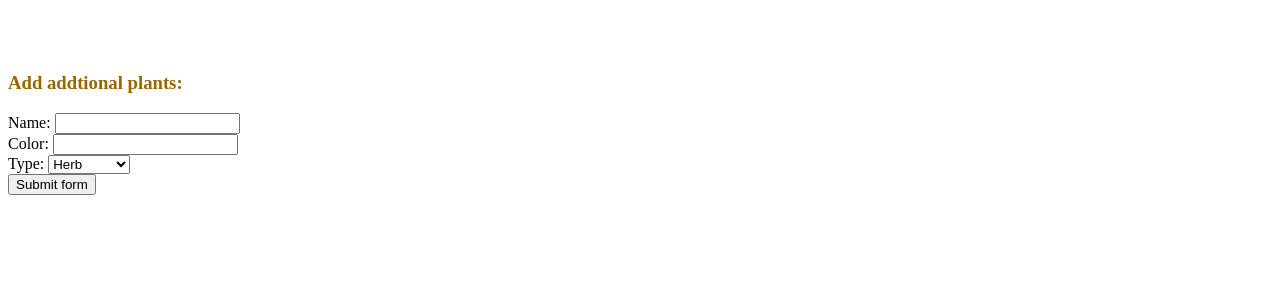
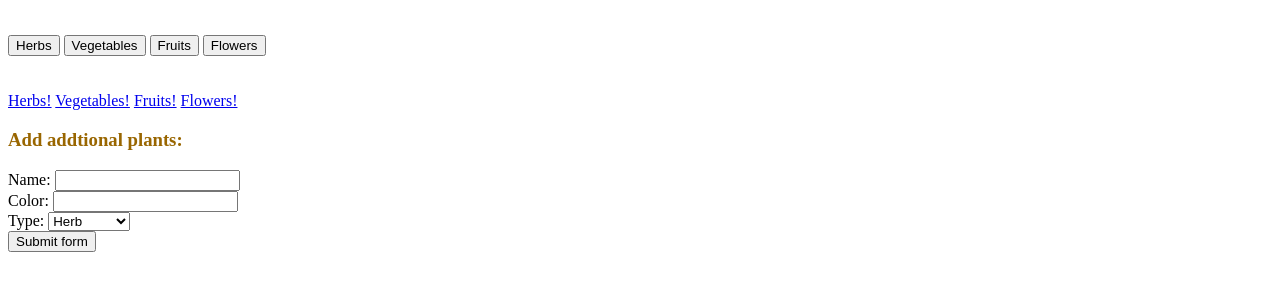
Before and after one commit to zebesta/simple-plant-app, a website: page show.html in a window 1280 px wide. Shown: the part 60-350 px from the top of the page. Drawn offline with Linux system fonts and the light colour scheme; no server answers.

Commit message:
added some shitty html for type of plant requests

```diff
--- a/show.html
+++ b/show.html
@@ -28,9 +28,23 @@ table tr:nth-child(even) {
 <body>
 
 <h1>Plants Database!</h1>
+<br>
+<button onclick="updateScriptToShow('herb')">Herbs</button>
+<button onclick="updateScriptToShow('vegetable')">Vegetables</button>
+<button onclick="updateScriptToShow('fruit')">Fruits</button>
+<button onclick="updateScriptToShow('flower')">Flowers</button>
+<br>
+<br>
+
 <div id="id01"></div>
 
 <br>
+
+<a href="http://localhost:8080/api/plants/types/herb">Herbs!</a>
+<a href="http://localhost:8080/api/plants/types/vegetable">Vegetables!</a>
+<a href="http://localhost:8080/api/plants/types/fruit">Fruits!</a>
+<a href="http://localhost:8080/api/plants/types/flower">Flowers!</a>
+
 <br>
 <h3>Add addtional plants: </h3>
 <form id="myForm" action="http://localhost:8080/api/plants" method="POST">
@@ -65,10 +79,9 @@ function myFunction(response) {
     var arr = JSON.parse(response);
     var keys = Object.keys(arr[0]);
     console.log("The keys are "+ keys);
-    var i;
     var out = "<table>";
     out += "<tr>";
-    for(i = 0; i< keys.length-1; i++){
+    for(var i = 0; i< keys.length-1; i++){
       out+= "<td>" + keys[i] + "</td>";
     }
     out += "</tr>";
@@ -82,7 +95,7 @@ function myFunction(response) {
     // 'TYPE' +
     // "</td></tr>";
 
-    for(i = 0; i < arr.length; i++) {
+    for(var i = 0; i < arr.length; i++) {
         out += "<tr><td>" +
         arr[i]._id +
         "</td><td>" +
@@ -96,6 +109,18 @@ function myFunction(response) {
     out += "</table>";
     document.getElementById("id01").innerHTML = out;
 }
+function updateScriptToShow(type){
+  url = "http://localhost:8080/api/plants/types/"+type;
+  xmlhttp = new XMLHttpRequest();
+  xmlhttp.onreadystatechange=function() {
+      if (xmlhttp.readyState == 4 && xmlhttp.status == 200) {
+          myFunction(xmlhttp.responseText);
+      }
+  }
+  xmlhttp.open("GET", url, true);
+  xmlhttp.send();
+
+}
 
 function formFunction() {
   console.log("form funcion in being called!!!")
```
